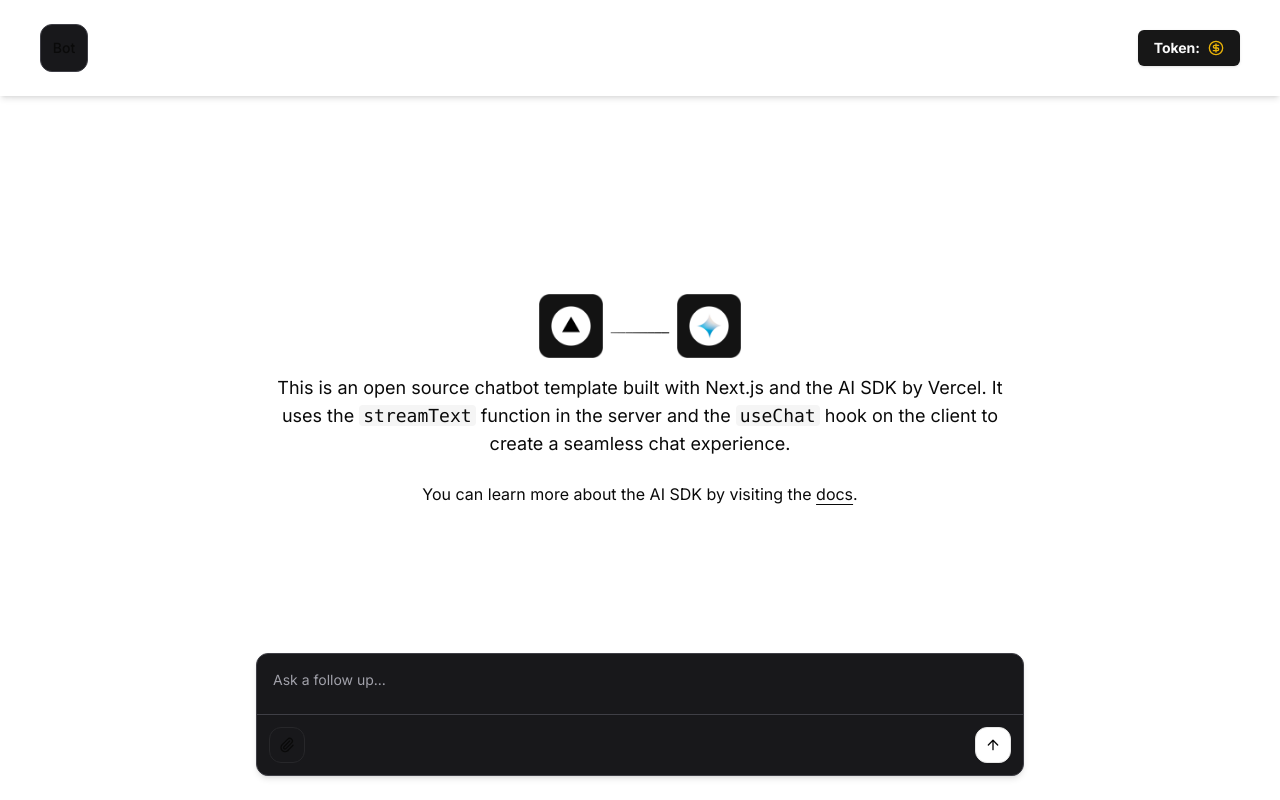
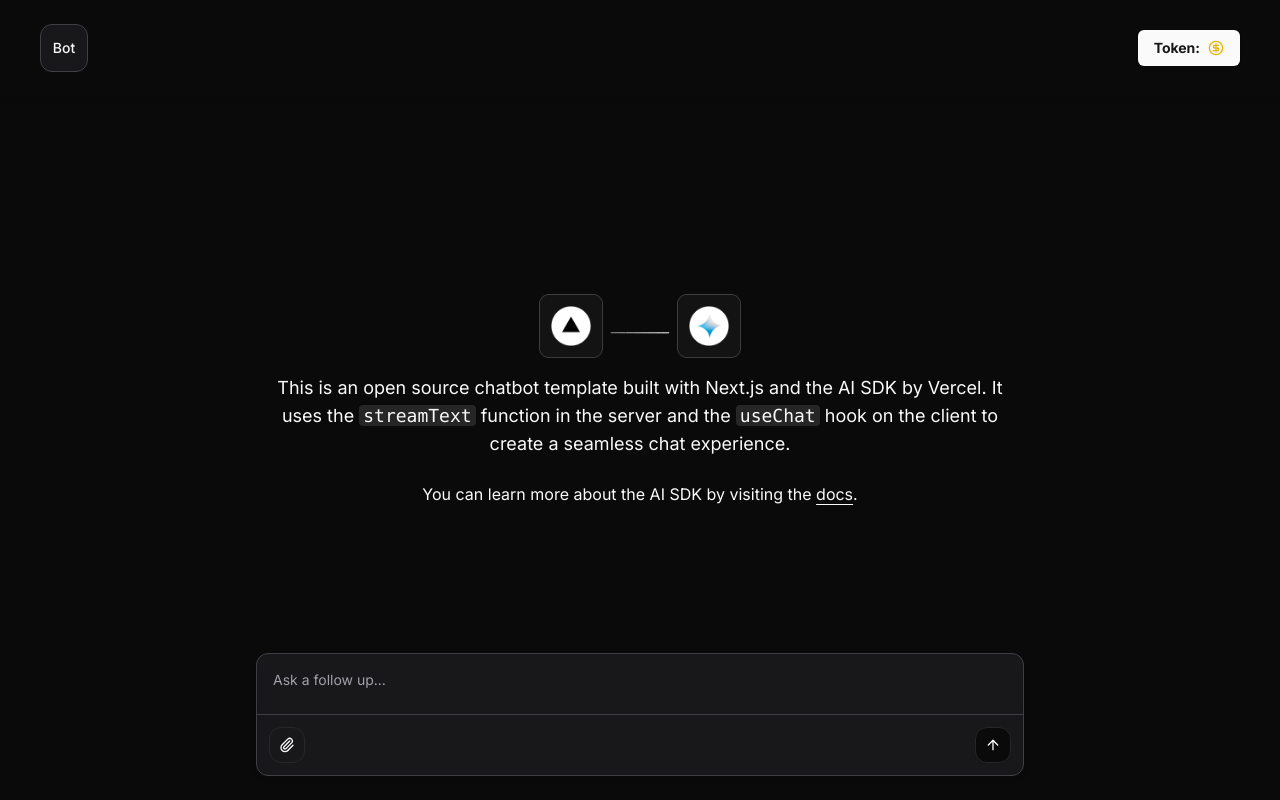
Before and after one commit to Md-Zainulabdin/Bot, a Next.js app: page / in a window 1280 px wide. Built offline with nearby package versions, Linux system fonts and the light colour scheme.

Commit message:
fix: update layout

```diff
--- a/src/app/layout.tsx
+++ b/src/app/layout.tsx
@@ -8,7 +8,7 @@ import { cn } from "@/lib/utils";
 const inter = Inter({ subsets: ["latin"] });
 
 export const metadata: Metadata = {
-  title: "Snap2Code - AI-Powered UI Code Generator",
+  title: "AI Chatbot",
   description: "Transform UI screenshots into production-ready code using AI",
 };
 
@@ -18,11 +18,11 @@ export default function RootLayout({
   children: React.ReactNode;
 }>) {
   return (
-    <html lang="en">
-       <body
+    <html lang="en" className="dark">
+      <body
         className={cn(
           "min-h-screen bg-background antialiased",
-          inter.className
+          inter.className,
         )}
       >
         {children}
```
